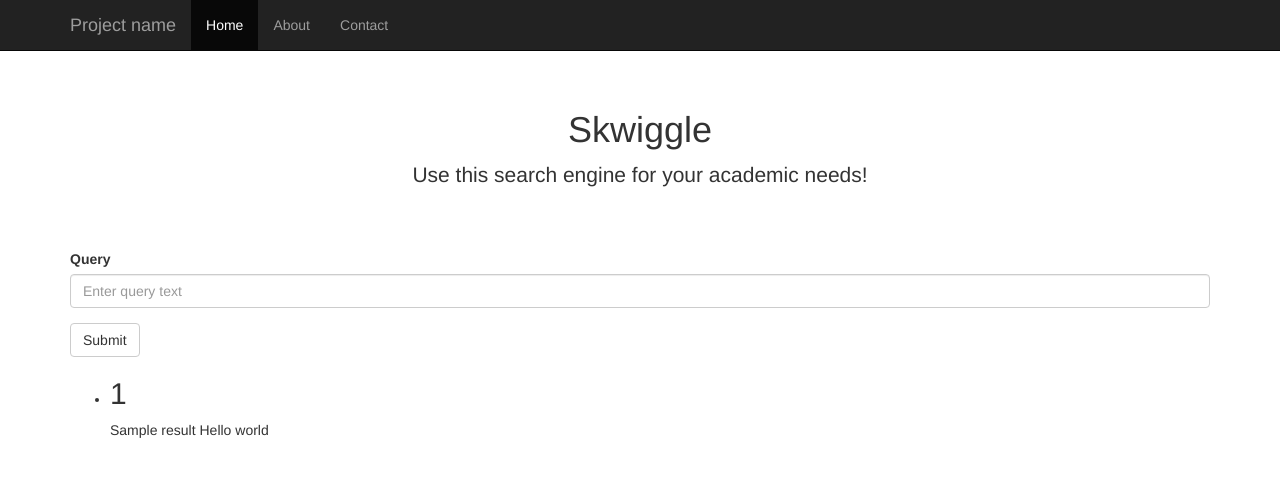
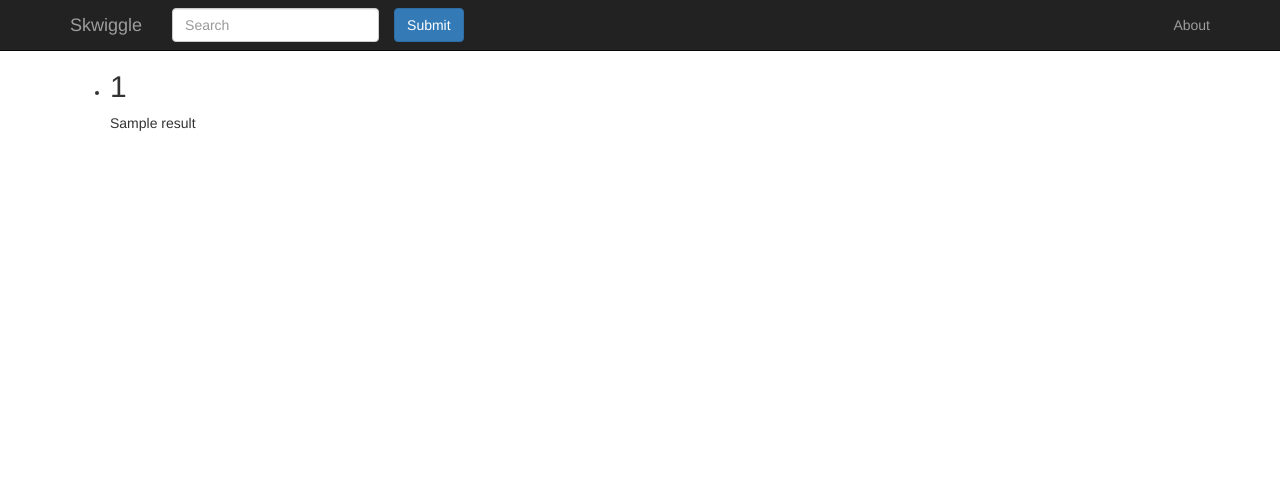
Before and after one commit to merada/ir-skwiggle, a Flask app: template client-server/templates/search.html in a window 1280 px wide. Shown: the top 477 px of the page. Run offline with Flask 2, Linux system fonts and the light colour scheme; the template is opened without the code that fills it: most values are stand-ins (such as "Sample title", 1, 10 or a date in 2020); some libraries are stand-ins or nearby versions.

Commit message:
Improves template inheritance
Removes unnecessary code

```diff
--- a/client-server/server.py
+++ b/client-server/server.py
@@ -26,7 +26,7 @@ def search():
         results = s.query(request.form['query']) # basic query
     else:
         results = get_results() # test file
-    return render_template('search.html', results=get_results())
+    return render_template('search.html', results=results)
 
 @app.errorhandler(404)
 def page_not_found(e):
--- a/client-server/templates/layout.html
+++ b/client-server/templates/layout.html
@@ -1,12 +1,45 @@
-<!doctype html>
-<html>
+<!DOCTYPE html>
+<html lang="en">
   <head>
-    <title>Skwiggle</title>
+    <meta charset="utf-8">
+    <meta http-equiv="X-UA-Compatible" content="IE=edge">
+    <meta name="viewport" content="width=device-width, initial-scale=1">
+
+    <title>{% block title %}{% endblock %} - Skwiggle</title>
+
+    <!-- Latest compiled and minified CSS -->
+    <link rel="stylesheet" href="https://netdna.bootstrapcdn.com/bootstrap/3.1.1/css/bootstrap.min.css">
+
+    <!-- Optional theme -->
+    <link rel="stylesheet" href="http://bootswatch.com/slate/bootstrap.min.css">
+
+    <!-- Include all compiled plugins (below), or include individual files as needed -->
+    <!-- HTML5 Shim and Respond.js IE8 support of HTML5 elements and media queries -->
+    <!-- WARNING: Respond.js doesn't work if you view the page via file:// -->
+    <!--[if lt IE 9]>
+      <script src="https://oss.maxcdn.com/libs/html5shiv/3.7.0/html5shiv.js"></script>
+      <script src="https://oss.maxcdn.com/libs/respond.js/1.4.2/respond.min.js"></script>
+    <![endif]-->
+		<style>
+			body {
+				padding-top: 50px;
+			}
+			.starter-template {
+				padding: 40px 15px;
+				text-align: center;
+			}
+    </style>
   </head>
   <body>
-    <div class=page>
-      <h1>Flaskr</h1>
-      <p>Some text here</p>
-    </div>
+	<!-- For custom content -->
+    {% block content %}{% endblock %}
+
+    <!-- Bootstrap core JavaScript
+    ================================================== -->
+    <!-- Placed at the end of the document so the pages load faster -->
+    <!-- jQuery (necessary for Bootstrap's JavaScript plugins) -->
+    <script src="https://ajax.googleapis.com/ajax/libs/jquery/1.11.0/jquery.min.js"></script>
+    <!-- Latest compiled and minified JavaScript -->
+    <script src="https://netdna.bootstrapcdn.com/bootstrap/3.1.1/js/bootstrap.min.js"></script>
   </body>
 </html>
--- a/client-server/templates/search.html
+++ b/client-server/templates/search.html
@@ -1,88 +1,33 @@
-<!DOCTYPE html>
-<html lang="en">
-  <head>
-    <meta charset="utf-8">
-    <meta http-equiv="X-UA-Compatible" content="IE=edge">
-    <meta name="viewport" content="width=device-width, initial-scale=1">
-
-    <title>Skwiggle</title>
-
-    <!-- Latest compiled and minified CSS -->
-    <link rel="stylesheet" href="https://netdna.bootstrapcdn.com/bootstrap/3.1.1/css/bootstrap.min.css">
-
-    <!-- Optional theme -->
-    <link rel="stylesheet" href="http://bootswatch.com/slate/bootstrap.min.css">
-
-    <!-- Include all compiled plugins (below), or include individual files as needed -->
-    <!-- HTML5 Shim and Respond.js IE8 support of HTML5 elements and media queries -->
-    <!-- WARNING: Respond.js doesn't work if you view the page via file:// -->
-    <!--[if lt IE 9]>
-      <script src="https://oss.maxcdn.com/libs/html5shiv/3.7.0/html5shiv.js"></script>
-      <script src="https://oss.maxcdn.com/libs/respond.js/1.4.2/respond.min.js"></script>
-    <![endif]-->
-		<style>
-			body {
-				padding-top: 50px;
-			}
-			.starter-template {
-				padding: 40px 15px;
-				text-align: center;
-			}
-    </style>
-  </head>
-  <body>
+{% extends "layout.html" %}
+{% block title %}Search{% endblock %}
+{% block content %}
     <div class="navbar navbar-inverse navbar-fixed-top" role="navigation">
       <div class="container">
         <div class="navbar-header">
-          <button type="button" class="navbar-toggle" data-toggle="collapse" data-target=".navbar-collapse">
-            <span class="sr-only">Toggle navigation</span>
-            <span class="icon-bar"></span>
-            <span class="icon-bar"></span>
-            <span class="icon-bar"></span>
-          </button>
-          <a class="navbar-brand" href="#">Project name</a>
+          <a class="navbar-brand" href="#">Skwiggle</a>
         </div>
         <div class="collapse navbar-collapse">
-          <ul class="nav navbar-nav">
-            <li class="active"><a href="#">Home</a></li>
+          <form class="navbar-form navbar-left">
+                    <input type="text" class="form-control col-lg-8" placeholder="Search">
+                    <div class="col-lg-2">
+                      <button type="submit" class="btn btn-primary">Submit</button>
+                    </div>
+          </form>
+          <ul class="nav navbar-nav navbar-right">
             <li><a href="#about">About</a></li>
-            <li><a href="#contact">Contact</a></li>
           </ul>
-        </div><!--/.nav-collapse -->
+        </div>
       </div>
     </div>
-
-    <div class="container">
-      <div class="starter-template">
-        <h1>Skwiggle</h1>
-        <p class="lead">Use this search engine for your academic needs!</p>
-			</div>
-      <form role="form">
-				<div class="form-group">
-					<label for="query">Query</label>
-					<input type="text" class="form-control" id="query" placeholder="Enter query text">
-				</div>
-				<button type="submit" class="btn btn-default">Submit</button>
-			</form>
-    </div><!-- /.container -->
 
     <div class="container">
         <ul>
           {% for result in results %}
             <li><h2>{{ result.id }}</h2></li>
               {{ result['name'] }}
-              Hello world
           {% else %}
             <li><em>No results found.</em></li>
           {% endfor %}
         </ul>
     </div>
-    <!-- Bootstrap core JavaScript
-    ================================================== -->
-    <!-- Placed at the end of the document so the pages load faster -->
-    <!-- jQuery (necessary for Bootstrap's JavaScript plugins) -->
-    <script src="https://ajax.googleapis.com/ajax/libs/jquery/1.11.0/jquery.min.js"></script>
-    <!-- Latest compiled and minified JavaScript -->
-    <script src="https://netdna.bootstrapcdn.com/bootstrap/3.1.1/js/bootstrap.min.js"></script>
-  </body>
-</html>
+{% endblock %}
```
Also changed, not shown: client-server/templates/home.html (+17 -14 lines).
